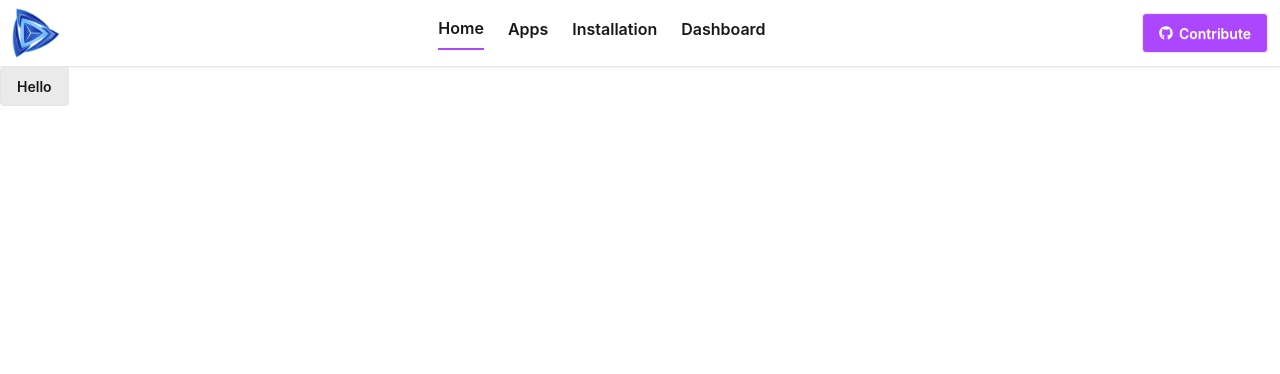
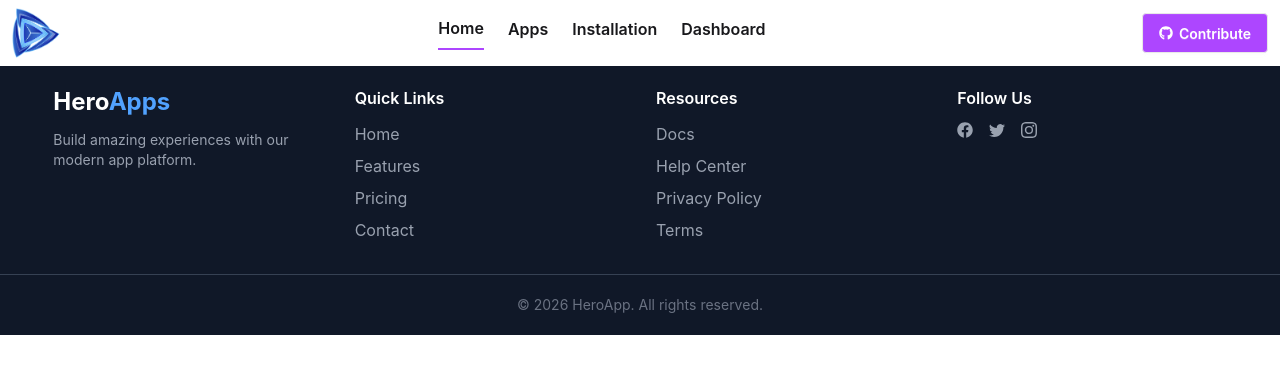
Before and after one commit to nusratjahan7/hero-apps-next, a Next.js app: page / in a window 1280 px wide. Shown: the top 374 px of the page. Built offline with nearby package versions, Linux system fonts and the light colour scheme.

Commit message:
add footer

```diff
--- a/src/app/layout.js
+++ b/src/app/layout.js
@@ -1,6 +1,7 @@
 import { Geist, Geist_Mono } from "next/font/google";
 import "./globals.css";
 import Navbar from "@/components/Navbar";
+import Footer from "@/components/Footer";
 
 const geistSans = Geist({
   variable: "--font-geist-sans",
@@ -27,6 +28,7 @@ export default function RootLayout({ children }) {
       <body className="min-h-full flex flex-col">
         <Navbar/>
         {children}
+        <Footer />
       </body>
     </html>
   );
--- a/src/app/not-found.jsx
+++ b/src/app/not-found.jsx
@@ -2,7 +2,7 @@ import Link from "next/link";
 
 const NotFound = () => {
   return (
-    <div className="flex items-center justify-center min-h-screen text-gray-800 ">
+    <div className="flex items-center justify-center min-h-[90vh] text-gray-800 ">
       <div className="text-center p-6 max-w-lg w-full bg-gray-100 rounded-lg shadow-lg border border-gray-200">
         <h1 className="text-6xl font-extrabold text-blue-600">404</h1>
         <p className="text-xl font-medium text-gray-500 mt-4">Oops! The page you are looking for cannot be found.</p>
--- a/src/app/page.js
+++ b/src/app/page.js
@@ -3,7 +3,7 @@ import Image from "next/image";
 export default function Home() {
   return (
     <div>
-      <button className="btn btn-soft">Hello</button>
+
     </div>
   );
 }
--- /dev/null
+++ b/src/components/Footer.jsx
@@ -0,0 +1,61 @@
+import { BsInstagram, BsTwitter } from "react-icons/bs";
+import { FaFacebook } from "react-icons/fa";
+
+const Footer = () => {
+  return (
+    <footer className="bg-gray-900 text-white py-5">
+      <div className="w-11/12 mx-auto text-center md:text-left grid md:grid-cols-4 gap-8">
+
+        {/* Logo & About */}
+        <div>
+          <h2 className="text-2xl font-bold mb-3 ">
+            Hero<span className="text-blue-400">Apps</span>
+          </h2>
+          <p className="text-sm text-gray-400">
+            Build amazing experiences with our modern app platform.
+          </p>
+        </div>
+
+        {/* Links */}
+        <div>
+          <h3 className="font-semibold mb-3">Quick Links</h3>
+          <ul className="space-y-2 text-gray-400">
+            <li><a href="#" className="hover:text-white">Home</a></li>
+            <li><a href="#" className="hover:text-white">Features</a></li>
+            <li><a href="#" className="hover:text-white">Pricing</a></li>
+            <li><a href="#" className="hover:text-white">Contact</a></li>
+          </ul>
+        </div>
+
+        {/* Resources */}
+        <div>
+          <h3 className="font-semibold mb-3">Resources</h3>
+          <ul className="space-y-2 text-gray-400">
+            <li><a href="#" className="hover:text-white">Docs</a></li>
+            <li><a href="#" className="hover:text-white">Help Center</a></li>
+            <li><a href="#" className="hover:text-white">Privacy Policy</a></li>
+            <li><a href="#" className="hover:text-white">Terms</a></li>
+          </ul>
+        </div>
+
+        {/* Social */}
+        <div>
+          <h3 className="font-semibold mb-3">Follow Us</h3>
+          <div className="flex gap-4 text-gray-400 justify-center md:justify-normal">
+            <a href="#" className=" hover:text-white"><FaFacebook/></a>
+            <a href="#" className="hover:text-white"><BsTwitter/></a>
+            <a href="#" className="hover:text-white"><BsInstagram /></a>
+          </div>
+        </div>
+
+      </div>
+
+      {/* Bottom */}
+      <div className="border-t border-gray-700 mt-8 pt-5 text-center text-gray-500 text-sm">
+        © {new Date().getFullYear()} HeroApp. All rights reserved.
+      </div>
+    </footer>
+  );
+};
+
+export default Footer;
```
